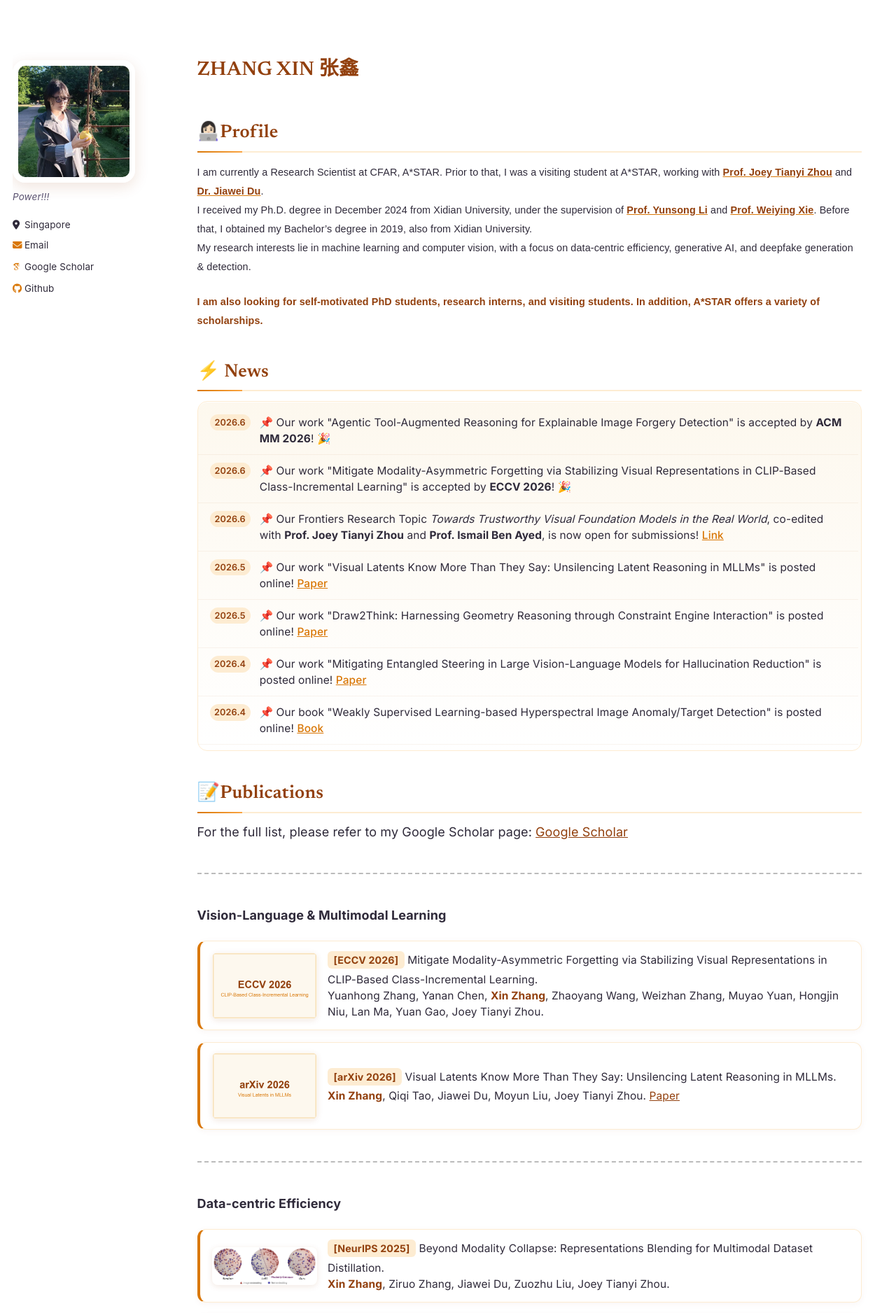
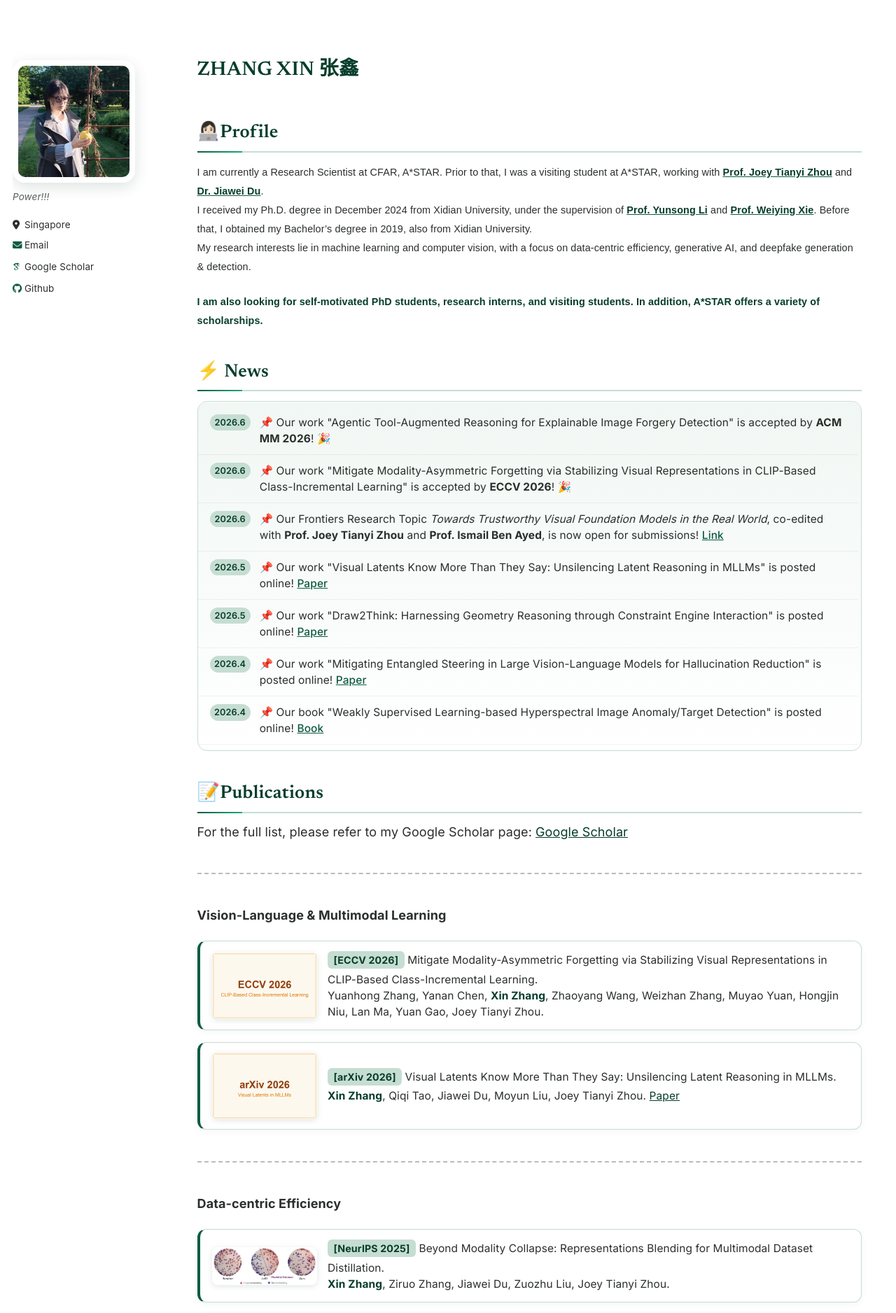
Before and after one commit to zhangxin-xd/zhangxin-xd.github.io, a Jekyll site: the page built from _pages/about.md, in a window 1280 px wide. Shown: the top 1876 px of the page at 70% size. Built offline with Jekyll 4.4.1, drawn with Linux system fonts in a browser that asks for light colours; some web fonts are replaced; a style sheet for code colours, icons or effects is not loaded.

Commit message:
Switch site theme to a deep green palette
Recolour the custom palette in _sass/_custom.scss from amber to deep
forest green, bring the base Minimal Mistakes variables (primary, info /
link, success) into the same family, pull footer social icons off their
brand colours, and update the hardcoded accents in _pages/about.md.

Co-Authored-By: Claude Opus 5 <noreply@anthropic.com>

```diff
--- a/_pages/about.md
+++ b/_pages/about.md
@@ -10,11 +10,11 @@ redirect_from:
 ### 👩🏻‍💻Profile
 
 <span style="font-family:Arial; font-size:0.8em;">
-I am currently a Research Scientist at CFAR, A\*STAR. Prior to that, I was a visiting student at A\*STAR, working with [<span style="color:#92400e;"><strong>Prof. Joey Tianyi Zhou</strong></span>](https://joeyzhouty.github.io/index.html) and [<span style="color:#92400e;"><strong>Dr. Jiawei Du</strong></span>](https://scholar.google.com/citations?user=WrJKEzEAAAAJ&hl=en).
-I received my Ph.D. degree in December 2024 from Xidian University, under the supervision of [<span style="color:#92400e;"><strong>Prof. Yunsong Li</strong></span>](https://web.xidian.edu.cn/ysli/) and [<span style="color:#92400e;"><strong>Prof. Weiying Xie</strong></span>](https://web.xidian.edu.cn/wyxie/). Before that, I obtained my Bachelor’s degree in 2019, also from Xidian University.
+I am currently a Research Scientist at CFAR, A\*STAR. Prior to that, I was a visiting student at A\*STAR, working with [<span style="color:#063d2b;"><strong>Prof. Joey Tianyi Zhou</strong></span>](https://joeyzhouty.github.io/index.html) and [<span style="color:#063d2b;"><strong>Dr. Jiawei Du</strong></span>](https://scholar.google.com/citations?user=WrJKEzEAAAAJ&hl=en).
+I received my Ph.D. degree in December 2024 from Xidian University, under the supervision of [<span style="color:#063d2b;"><strong>Prof. Yunsong Li</strong></span>](https://web.xidian.edu.cn/ysli/) and [<span style="color:#063d2b;"><strong>Prof. Weiying Xie</strong></span>](https://web.xidian.edu.cn/wyxie/). Before that, I obtained my Bachelor’s degree in 2019, also from Xidian University.
 My research interests lie in machine learning and computer vision, with a focus on data-centric efficiency, generative AI, and deepfake generation & detection.<br>
 
-<span style="font-family: Arial; font-size: 0.8em; color: #92400e; font-weight: bold;">
+<span style="font-family: Arial; font-size: 0.8em; color: #063d2b; font-weight: bold;">
 I am also looking for self-motivated PhD students, research interns, and visiting students. In addition, A*STAR offers a variety of scholarships.
 </span>
 
@@ -48,7 +48,7 @@ I am also looking for self-motivated PhD students, research interns, and visitin
 
 ### 📝Publications
 
-For the full list, please refer to my Google Scholar page: <a href="https://scholar.google.com/citations?user=rJMMViQAAAAJ&hl=zh-CN&oi=ao" style="color:#92400e;">Google Scholar</a>
+For the full list, please refer to my Google Scholar page: <a href="https://scholar.google.com/citations?user=rJMMViQAAAAJ&hl=zh-CN&oi=ao" style="color:#063d2b;">Google Scholar</a>
 
 <hr style="clear: both; border: none; border-top: 2px dashed #bbb; margin: 2.5em 0;" />
 
@@ -58,9 +58,9 @@ For the full list, please refer to my Google Scholar page: <a href="https://scho
   <img src="./images/ModalityForgetting.png" alt="Publication Image">
 
   <div>
-    <span style="color: #92400e; font-weight: bold">[ECCV 2026]</span> Mitigate Modality-Asymmetric Forgetting via Stabilizing Visual Representations in CLIP-Based Class-Incremental Learning.
+    <span style="color: #063d2b; font-weight: bold">[ECCV 2026]</span> Mitigate Modality-Asymmetric Forgetting via Stabilizing Visual Representations in CLIP-Based Class-Incremental Learning.
  <br>
-    Yuanhong Zhang, Yanan Chen, <strong style="color:#92400e;">Xin Zhang</strong>, Zhaoyang Wang, Weizhan Zhang, Muyao Yuan, Hongjin Niu, Lan Ma, Yuan Gao, Joey Tianyi Zhou.
+    Yuanhong Zhang, Yanan Chen, <strong style="color:#063d2b;">Xin Zhang</strong>, Zhaoyang Wang, Weizhan Zhang, Muyao Yuan, Hongjin Niu, Lan Ma, Yuan Gao, Joey Tianyi Zhou.
   </div>
 </div>
 
@@ -68,9 +68,9 @@ For the full list, please refer to my Google Scholar page: <a href="https://scho
   <img src="./images/VisualLatents.png" alt="Publication Image">
 
   <div>
-    <span style="color: #92400e; font-weight: bold">[arXiv 2026]</span> Visual Latents Know More Than They Say: Unsilencing Latent Reasoning in MLLMs.
+    <span style="color: #063d2b; font-weight: bold">[arXiv 2026]</span> Visual Latents Know More Than They Say: Unsilencing Latent Reasoning in MLLMs.
  <br>
-    <strong style="color:#92400e;">Xin Zhang</strong>, Qiqi Tao, Jiawei Du, Moyun Liu, Joey Tianyi Zhou. <a href="https://arxiv.org/abs/2605.02735" style="color:#92400e;">Paper</a>
+    <strong style="color:#063d2b;">Xin Zhang</strong>, Qiqi Tao, Jiawei Du, Moyun Liu, Joey Tianyi Zhou. <a href="https://arxiv.org/abs/2605.02735" style="color:#063d2b;">Paper</a>
   </div>
 </div>
 
@@ -82,9 +82,9 @@ For the full list, please refer to my Google Scholar page: <a href="https://scho
   <img src="./images/Repblend.png" alt="Publication Image">
 
   <div>
-    <span style="color: #92400e; font-weight: bold">[NeurIPS 2025]</span> Beyond Modality Collapse: Representations Blending for Multimodal Dataset Distillation.
+    <span style="color: #063d2b; font-weight: bold">[NeurIPS 2025]</span> Beyond Modality Collapse: Representations Blending for Multimodal Dataset Distillation.
  <br>
-    <strong style="color:#92400e;">Xin Zhang</strong>, Ziruo Zhang, Jiawei Du, Zuozhu Liu, Joey Tianyi Zhou.
+    <strong style="color:#063d2b;">Xin Zhang</strong>, Ziruo Zhang, Jiawei Du, Zuozhu Liu, Joey Tianyi Zhou.
   </div>
 </div>
 
@@ -92,9 +92,9 @@ For the full list, please refer to my Google Scholar page: <a href="https://scho
   <img src="./images/UFC.png" alt="Publication Image">
 
   <div>
-    <span style="color: #92400e; font-weight: bold">[ICLR 2025]</span> Breaking Class Barriers: Efficient Dataset Distillation via Inter-class Feature Compensator.
+    <span style="color: #063d2b; font-weight: bold">[ICLR 2025]</span> Breaking Class Barriers: Efficient Dataset Distillation via Inter-class Feature Compensator.
  <br>
-    <strong style="color:#92400e;">Xin Zhang</strong>, Jiawei Du, Ping Liu, Joey Tianyi Zhou.
+    <strong style="color:#063d2b;">Xin Zhang</strong>, Jiawei Du, Ping Liu, Joey Tianyi Zhou.
   </div>
 </div>
 
@@ -102,9 +102,9 @@ For the full list, please refer to my Google Scholar page: <a href="https://scho
   <img src="./images/DWA.png" alt="Publication Image">
 
   <div>
-    <span style="color: #92400e; font-weight: bold">[NeurIPS 2024 Spotlight]</span> Diversity-Driven Synthesis: Enhancing Dataset Distillation through Directed Weight Adjustment.
+    <span style="color: #063d2b; font-weight: bold">[NeurIPS 2024 Spotlight]</span> Diversity-Driven Synthesis: Enhancing Dataset Distillation through Directed Weight Adjustment.
  <br>
-    Jiawei Du, <strong style="color:#92400e;">Xin Zhang</strong>, Juncheng Hu, Wenxin Huang, Joey Tianyi Zhou.
+    Jiawei Du, <strong style="color:#063d2b;">Xin Zhang</strong>, Juncheng Hu, Wenxin Huang, Joey Tianyi Zhou.
   </div>
 </div>
 
@@ -112,8 +112,8 @@ For the full list, please refer to my Google Scholar page: <a href="https://scho
   <img src="./images/EVA.png" alt="Publication Image">
 
   <div>
-    <span style="color: #92400e; font-weight: bold">[ACM MM 2024 (Oral)]</span> Evolution-aware VAriance (EVA) Coreset Selection for Medical Image Classification. <br>
-    Yuxin Hong, Xiao Zhang, <strong style="color:#92400e;">Xin Zhang</strong>, Joey Tianyi Zhou.
+    <span style="color: #063d2b; font-weight: bold">[ACM MM 2024 (Oral)]</span> Evolution-aware VAriance (EVA) Coreset Selection for Medical Image Classification. <br>
+    Yuxin Hong, Xiao Zhang, <strong style="color:#063d2b;">Xin Zhang</strong>, Joey Tianyi Zhou.
   </div>
 </div>
 
@@ -121,8 +121,8 @@ For the full list, please refer to my Google Scholar page: <a href="https://scho
   <img src="./images/TDDS.png" alt="Publication Image">
 
   <div>
-    <span style="color: #92400e; font-weight: bold">[CVPR 2024]</span> Spanning Training Progress: Temporal Dual-Depth Scoring (TDDS) for Enhanced Dataset Pruning. <br>
-    <strong style="color:#92400e;">Xin Zhang</strong>, Jiawei Du, Yunsong Li, Weiying Xie, Joey Tianyi Zhou.
+    <span style="color: #063d2b; font-weight: bold">[CVPR 2024]</span> Spanning Training Progress: Temporal Dual-Depth Scoring (TDDS) for Enhanced Dataset Pruning. <br>
+    <strong style="color:#063d2b;">Xin Zhang</strong>, Jiawei Du, Yunsong Li, Weiying Xie, Joey Tianyi Zhou.
   </div>
 </div>
 
@@ -134,8 +134,8 @@ For the full list, please refer to my Google Scholar page: <a href="https://scho
   <img src="./images/BPL.png" alt="Publication Image">
 
   <div>
-    <span style="color: #92400e; font-weight: bold">[IEEE TNNLS 2023]</span> Block-Wise Partner Learning for Model Compression. <br>
-    <strong style="color:#92400e;">Xin Zhang</strong>, Weiying Xie, Yunsong Li, Jie Lei, Kai Jiang, Leyuan Fang, Qian Du.
+    <span style="color: #063d2b; font-weight: bold">[IEEE TNNLS 2023]</span> Block-Wise Partner Learning for Model Compression. <br>
+    <strong style="color:#063d2b;">Xin Zhang</strong>, Weiying Xie, Yunsong Li, Jie Lei, Kai Jiang, Leyuan Fang, Qian Du.
   </div>
 </div>
 
@@ -143,8 +143,8 @@ For the full list, please refer to my Google Scholar page: <a href="https://scho
   <img src="./images/REAF.png" alt="Publication Image">
 
   <div>
-    <span style="color: #92400e; font-weight: bold">[IEEE TIP 2023]</span> Reaf: Remembering enhancement and entropy-based asymptotic forgetting for filter pruning.<br>
-    <strong style="color:#92400e;">Xin Zhang</strong>, Weiying Xie, Yunsong Li, Kai Jiang, Leyuan Fang.
+    <span style="color: #063d2b; font-weight: bold">[IEEE TIP 2023]</span> Reaf: Remembering enhancement and entropy-based asymptotic forgetting for filter pruning.<br>
+    <strong style="color:#063d2b;">Xin Zhang</strong>, Weiying Xie, Yunsong Li, Kai Jiang, Leyuan Fang.
   </div>
 </div>
 
@@ -152,8 +152,8 @@ For the full list, please refer to my Google Scholar page: <a href="https://scho
   <img src="./images/CCSG.png" alt="Publication Image">
 
   <div>
-    <span style="color: #92400e; font-weight: bold">[IEEE TGRS 2023]</span> Co-compression via superior gene for remote sensing scene classification.<br>
-    Weiying Xie, Xiaoyi Fan, <strong style="color:#92400e;">Xin Zhang</strong>, Yunsong Li, Min Sheng, Leyuan Fang.
+    <span style="color: #063d2b; font-weight: bold">[IEEE TGRS 2023]</span> Co-compression via superior gene for remote sensing scene classification.<br>
+    Weiying Xie, Xiaoyi Fan, <strong style="color:#063d2b;">Xin Zhang</strong>, Yunsong Li, Min Sheng, Leyuan Fang.
   </div>
 </div>
 
@@ -161,8 +161,8 @@ For the full list, please refer to my Google Scholar page: <a href="https://scho
   <img src="./images/LRMF.jpg" alt="Publication Image">
 
   <div>
-    <span style="color: #92400e; font-weight: bold">[IEEE TC 2021]</span> Filter pruning via learned representation median in the frequency domain. <br>
-    <strong style="color:#92400e;">Xin Zhang</strong>, Weiying Xie, Yunsong Li, Jie Lei, Qian Du.
+    <span style="color: #063d2b; font-weight: bold">[IEEE TC 2021]</span> Filter pruning via learned representation median in the frequency domain. <br>
+    <strong style="color:#063d2b;">Xin Zhang</strong>, Weiying Xie, Yunsong Li, Jie Lei, Qian Du.
   </div>
 </div>
 
@@ -174,8 +174,8 @@ For the full list, please refer to my Google Scholar page: <a href="https://scho
   <img src="./images/WSLRR.png" alt="Publication Image">
 
   <div>
-    <span style="color: #92400e; font-weight: bold">[IEEE TC 2021]</span> Weakly supervised low-rank representation for hyperspectral anomaly detection. <br>
-    Weiying Xie, <strong style="color:#92400e;">Xin Zhang</strong>, Yunsong Li, Jie Lei, Jiaojiao Li, Qian Du.
+    <span style="color: #063d2b; font-weight: bold">[IEEE TC 2021]</span> Weakly supervised low-rank representation for hyperspectral anomaly detection. <br>
+    Weiying Xie, <strong style="color:#063d2b;">Xin Zhang</strong>, Yunsong Li, Jie Lei, Jiaojiao Li, Qian Du.
   </div>
 </div>
 
@@ -183,8 +183,8 @@ For the full list, please refer to my Google Scholar page: <a href="https://scho
   <img src="./images/DBLP.jpg" alt="Publication Image">
 
   <div>
-    <span style="color: #92400e; font-weight: bold">[IEEE Jstar 2020]</span> Background learning based on target suppression constraint for hyperspectral target detection. <br>
-    Weiying Xie, <strong style="color:#92400e;">Xin Zhang</strong>, Yunsong Li, Keyan Wang, Qian Du.
+    <span style="color: #063d2b; font-weight: bold">[IEEE Jstar 2020]</span> Background learning based on target suppression constraint for hyperspectral target detection. <br>
+    Weiying Xie, <strong style="color:#063d2b;">Xin Zhang</strong>, Yunsong Li, Keyan Wang, Qian Du.
   </div>
 </div>
 
--- a/_sass/_custom.scss
+++ b/_sass/_custom.scss
@@ -1,15 +1,15 @@
 /* ==========================================================================
-   Custom beautification — "Elegant Purple" theme
+   Custom beautification — "Evergreen" theme
    Author homepage of Zhang Xin. Layered on top of Minimal Mistakes.
    ========================================================================== */
 
-// --- Palette ("Bronze" — warm amber) -----------------------------------
-$c-accent       : #d97706; // primary amber (links, buttons)
-$c-accent-deep  : #92400e; // deep bronze, strong text accents / headings
-$c-accent-dark  : #b45309; // hover
-$c-accent-soft  : #fdf8ee; // tinted surface
-$c-accent-tint  : #fdecd2; // card border / chips
-$c-ink          : #2f2a3a; // body text
+// --- Palette ("Evergreen" — deep green) --------------------------------
+$c-accent       : #0e5b40; // primary green (links, buttons)
+$c-accent-deep  : #063d2b; // deep forest, strong text accents / headings
+$c-accent-dark  : #0a4632; // hover
+$c-accent-soft  : #f1f7f4; // tinted surface
+$c-accent-tint  : #c6ddd2; // card border / chips
+$c-ink          : #2a2f2c; // body text
 
 // --- Typography ---------------------------------------------------------
 body {
@@ -175,7 +175,7 @@ $c-page-max: 1320px;
   background: linear-gradient(180deg, $c-accent-soft, #fff);
   box-shadow: inset 0 1px 0 #fff;
 
-  /* slim purple scrollbar */
+  /* slim green scrollbar */
   scrollbar-width: thin;
   scrollbar-color: lighten($c-accent, 20%) transparent;
   &::-webkit-scrollbar { width: 8px; }
@@ -278,3 +278,19 @@ $c-page-max: 1320px;
     img { flex: 0 0 auto; width: auto; height: auto; max-width: 100%; max-height: 220px; }
   }
 }
+
+/* --- Footer ------------------------------------------------------------ */
+// The theme colours footer social icons with each service's brand colour
+// (GitHub near-black, RSS orange). Pull them into the site's green family so
+// nothing outside the palette shows.
+.page__footer {
+  a, a:visited { color: $c-accent; }
+  a:hover      { color: $c-accent-dark; }
+
+  .social-icons {
+    .fa, .fas, .fab, .fa-rss-square, .ai {
+      color: $c-accent !important;
+    }
+    strong { color: $c-ink; }
+  }
+}
--- a/_sass/_variables.scss
+++ b/_sass/_variables.scss
@@ -68,11 +68,11 @@ $code-background-color-dark : $light-gray;
 $text-color                 : $dark-gray;
 $border-color               : $lighter-gray;
 
-$primary-color              : #7a8288;
-$success-color              : #62c462;
+$primary-color              : #0e5b40;
+$success-color              : #2f7d5b;
 $warning-color              : #f89406;
 $danger-color               : #ee5f5b;
-$info-color                 : #52adc8;
+$info-color                 : #0e5b40;
 
 /* brands */
 $behance-color              : #1769FF;
```
